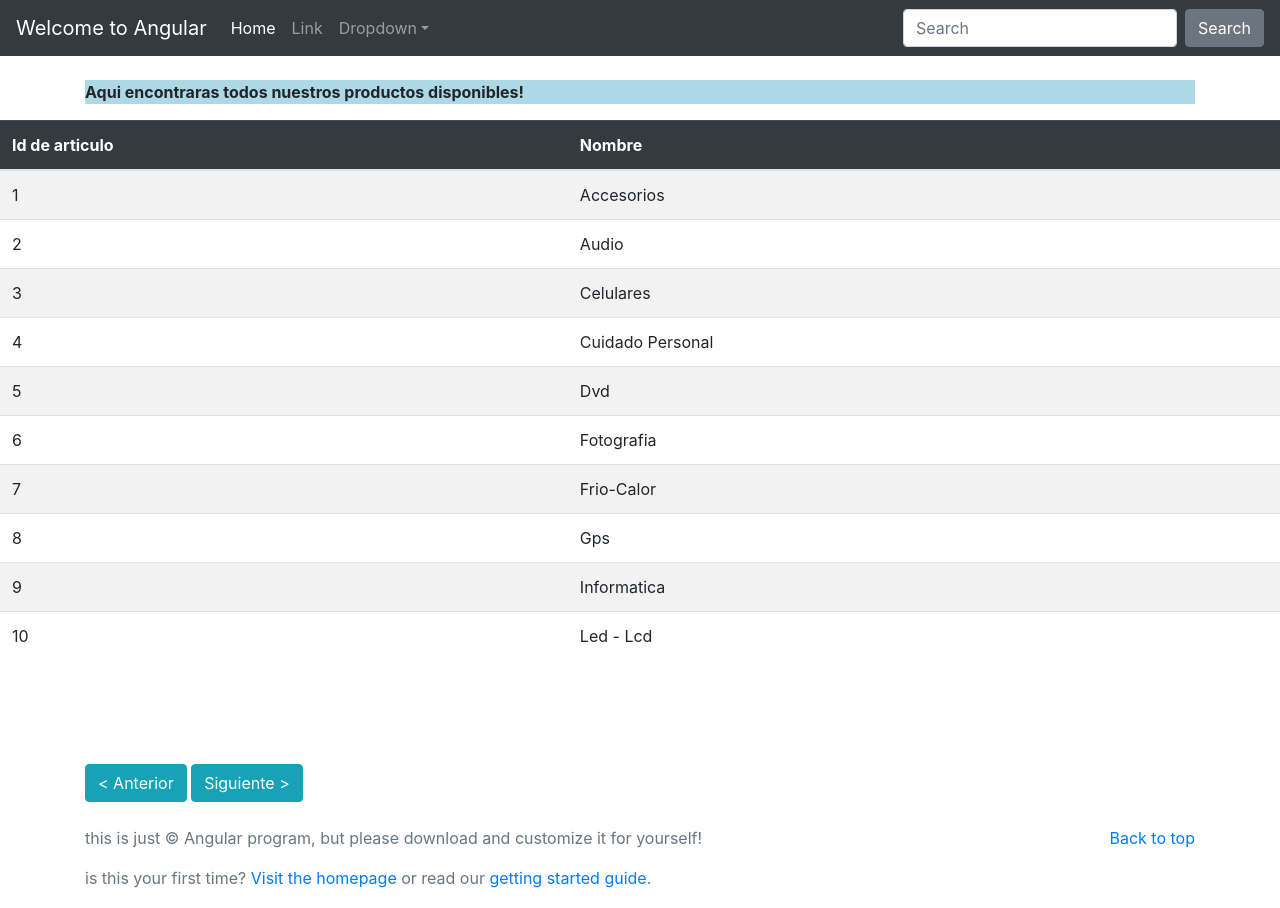
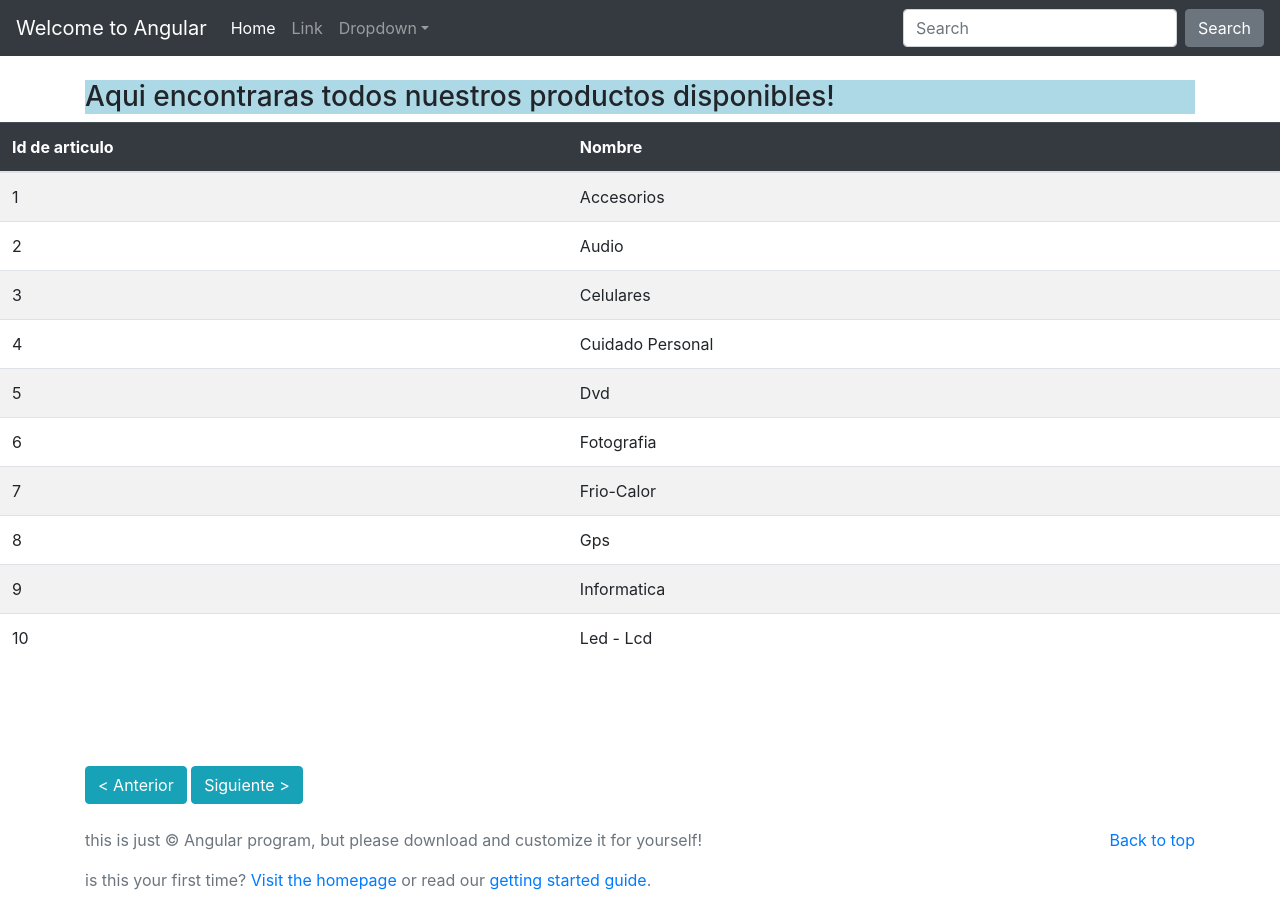
Before and after one commit to juliscrep/angular-primer-proyecto, an Angular app: page / in a window 1280 px wide. Built offline with nearby package versions, Linux system fonts and the light colour scheme.

Commit message:
2 files modified

```diff
--- a/src/app/menu-barra/menu-barra.component.html
+++ b/src/app/menu-barra/menu-barra.component.html
@@ -30,10 +30,8 @@
 </nav>
 </div>
 <div class="container">
-<p style="background-color:lightblue"><strong>
-  {{mensaje}}
-  </strong>
-</p>
+<h3 *ngIf="verMensaje" style="background-color:lightblue" >{{mensaje}}
+</h3>
 </div>
 
 <table class="table table-striped">
--- a/src/app/menu-barra/menu-barra.component.ts
+++ b/src/app/menu-barra/menu-barra.component.ts
@@ -12,6 +12,7 @@ export class MenuBarraComponent implements OnInit {
 
   listaArt:articuloFamilia[];
   mensaje:string;
+  verMensaje=true;
   constructor() { }
 
   ngOnInit() {
```
